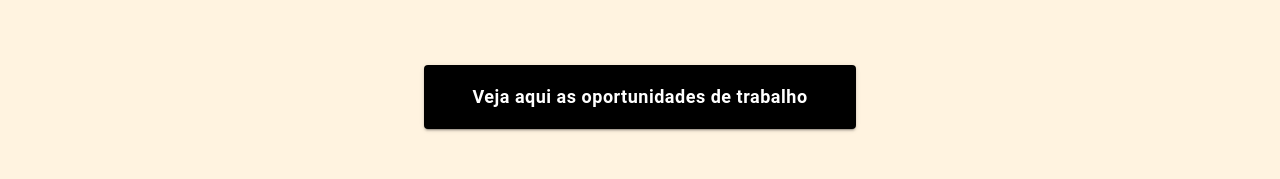
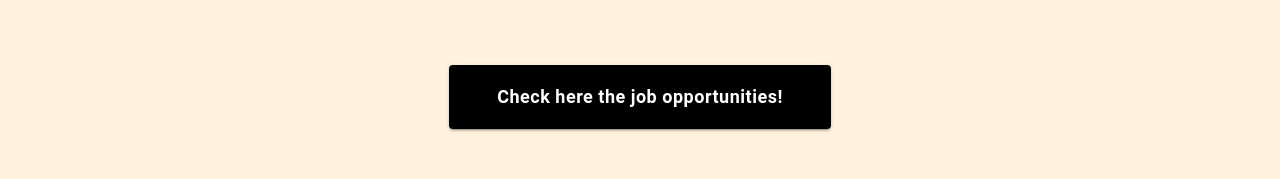
Before and after one commit to AquarioDeterminado/Staff-Gear-WebApp, a React (Vite) app: page / in a window 1280 px wide. Shown: the part 462-641 px from the top of the page. Built offline with nearby package versions, Linux system fonts and the light colour scheme; no server answers.

Commit message:
Translated the button to apply

```diff
--- a/src/views/pages/Home.jsx
+++ b/src/views/pages/Home.jsx
@@ -50,7 +50,7 @@
           }}
           onClick={() => navigate('/job-listings')}
         >
-          Veja aqui as oportunidades de trabalho
+          Check here the job opportunities!
         </Button>
         <Stack
           direction="row"
```
